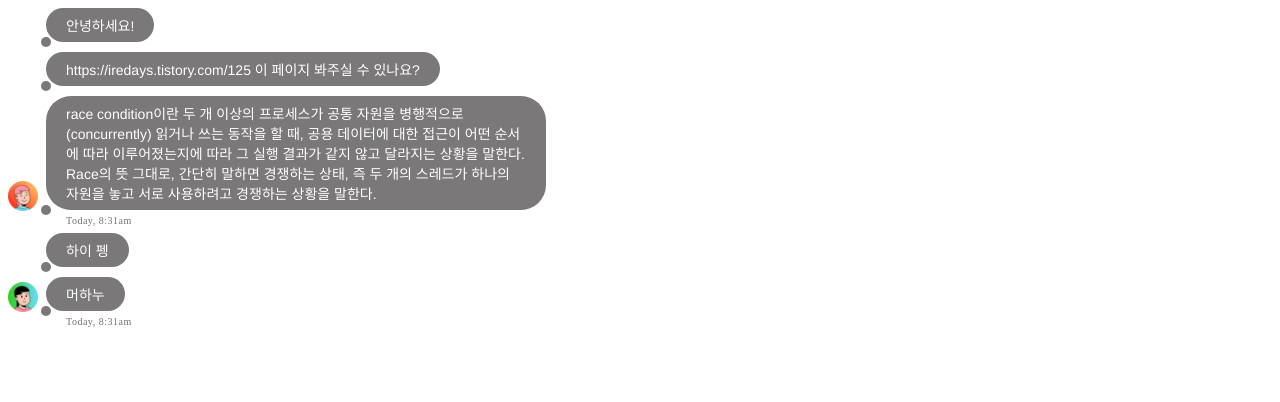
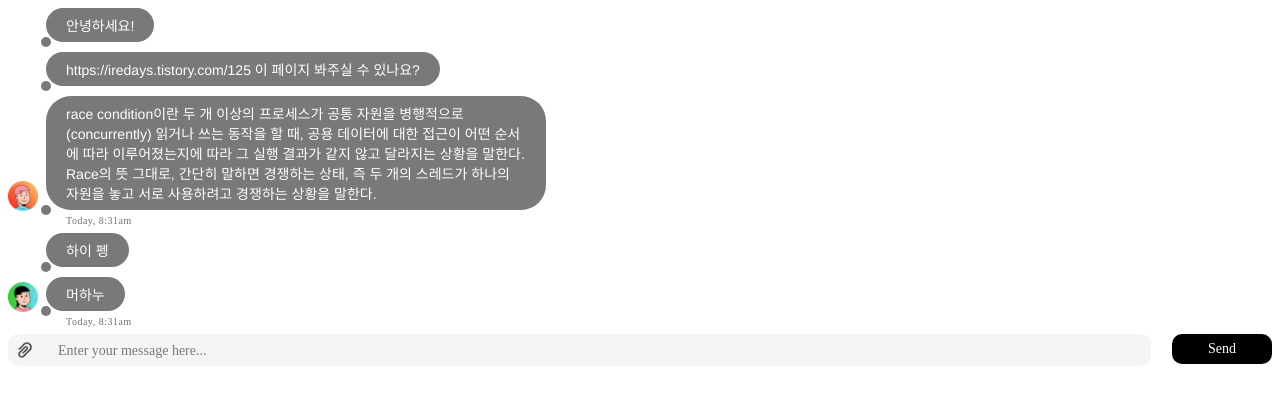
Before and after one commit to COSE451-2023-2-Team2/whisper-client, a Next.js app: page /chat in a window 1280 px wide. Shown: the top 402 px of the page. Built offline with nearby package versions, Linux system fonts and the light colour scheme.

Commit message:
feat: add ChatInputForm

```diff
--- /dev/null
+++ b/src/components/organs/ChatInputForm/index.module.scss
@@ -0,0 +1,9 @@
+.chat_input_form {
+  display: flex;
+  flex-direction: row;
+}
+
+.chat_input_field {
+  flex: 1;
+  margin-right: 21px;
+}
--- /dev/null
+++ b/src/components/organs/ChatInputForm/index.tsx
@@ -0,0 +1,23 @@
+import ChatInputField from "@/components/molecules/chat/ChatInputField";
+import s from "./index.module.scss";
+import ButtonFixedS from "@/components/atoms/button/ButtonFixedS";
+import { ChangeEvent, useState } from "react";
+
+export default function ChatInputForm() {
+  const [message, setMessage] = useState("");
+
+  const inputChangeHandler = (event: ChangeEvent<HTMLInputElement>) => {
+    setMessage(event.target.value);
+  };
+
+  const clickHandler = () => {};
+
+  return (
+    <div className={s.chat_input_form}>
+      <div className={s.chat_input_field}>
+        <ChatInputField value={message} onChange={inputChangeHandler}></ChatInputField>
+      </div>
+      <ButtonFixedS name="Send" onClick={clickHandler} disabled={message === ""}></ButtonFixedS>
+    </div>
+  );
+}
--- a/src/pages/chat/index.tsx
+++ b/src/pages/chat/index.tsx
@@ -2,6 +2,7 @@ import ButtonFixedS from "@/components/atoms/button/ButtonFixedS";
 import ChatInputField from "@/components/molecules/chat/ChatInputField";
 import ChatMessage from "@/components/molecules/chat/ChatMessage";
 import ChatContainer from "@/components/organs/ChatContainer";
+import ChatInputForm from "@/components/organs/ChatInputForm";
 
 export default function Chat() {
   const chats = [
@@ -41,6 +42,7 @@ export default function Chat() {
   return (
     <div>
       <ChatContainer chats={chats}></ChatContainer>
+      <ChatInputForm></ChatInputForm>
     </div>
   );
 }
```
